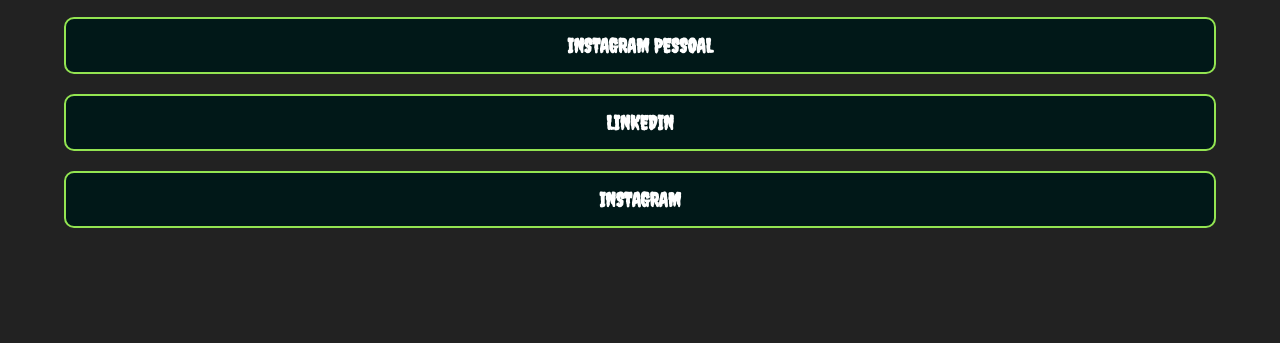
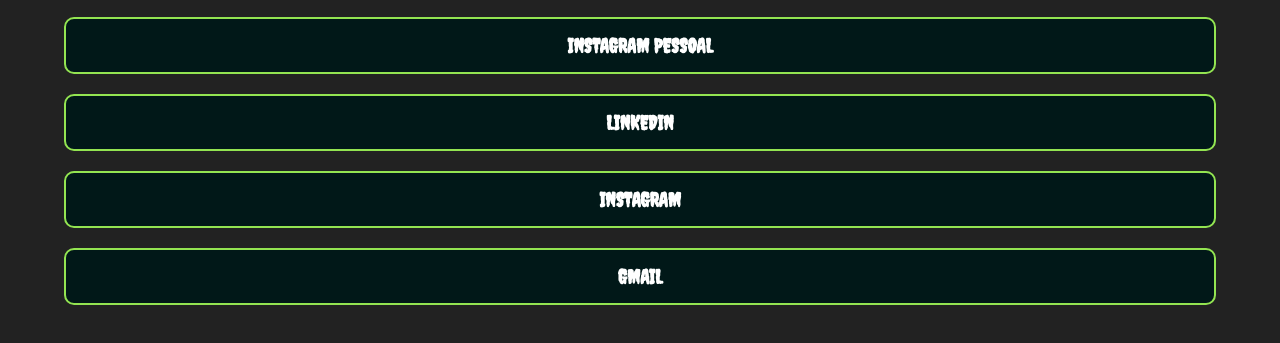
Before and after one commit to Alessandra-Firmiano/Landing-page, a plain HTML site: page redes/index.html in a window 1280 px wide. Shown: the part 337-680 px from the top of the page. Drawn offline with Linux system fonts and the light colour scheme.

Commit message:
Update index.html

```diff
--- a/redes/index.html
+++ b/redes/index.html
@@ -15,6 +15,7 @@
             <a href="https://www.instagram.com/af1000694/">Instagram Pessoal</a>
             <a href=" https://www.linkedin.com/in/alessandrafirmianoestudante">Linkedin</a>
             <a href="https://www.instagram.com/alessandrafirmianos18/">Instagram</a>
+            <a href = "mailto:alessandrafirmiano18@gmail.com"> Gmail</a>
         </div>
 
 </body>
```
